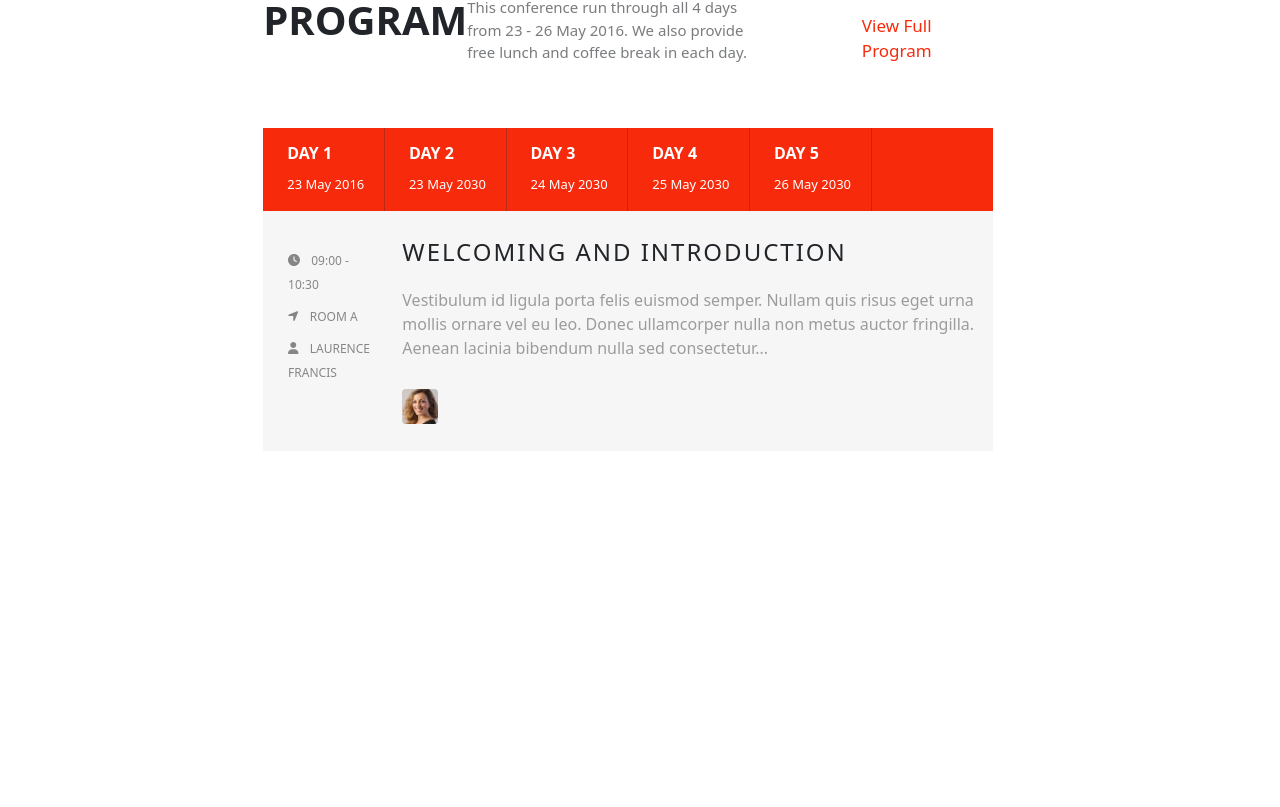
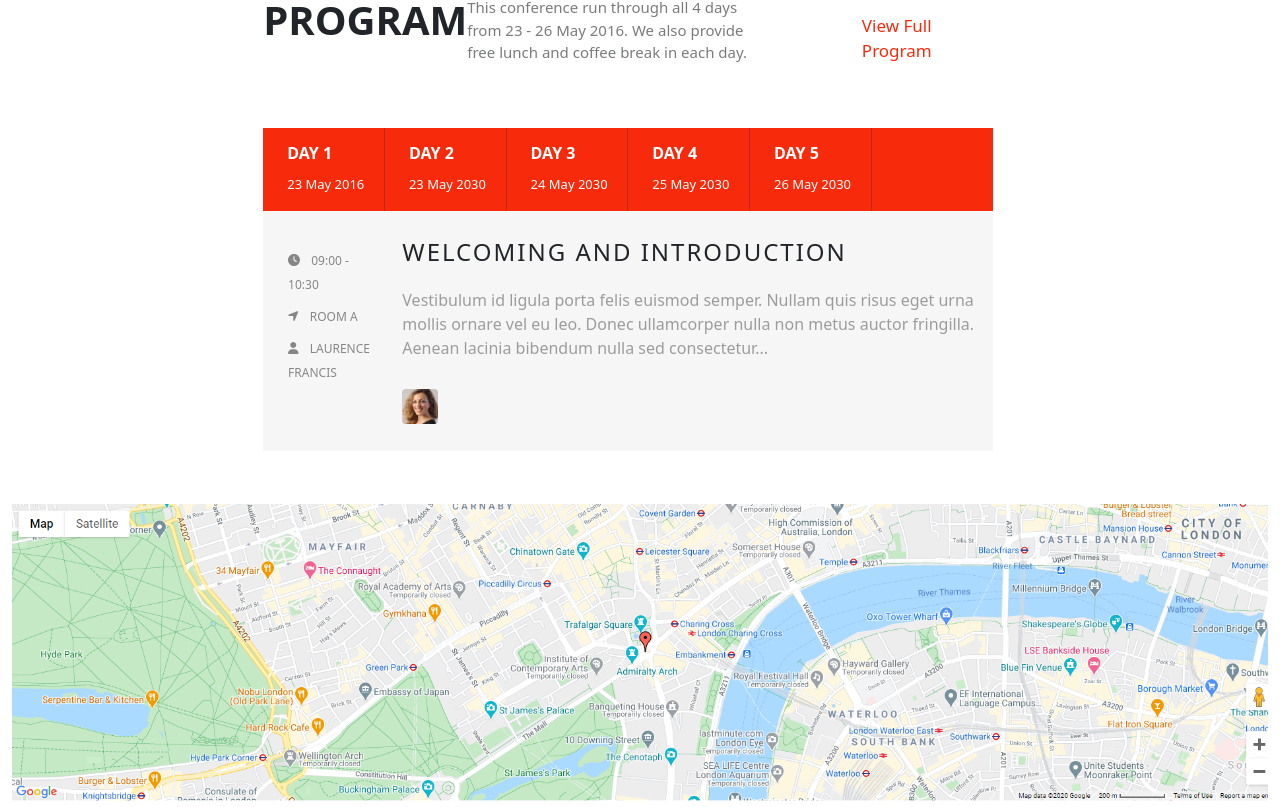
Before and after one commit to Rossiitaa/proj-html-vuejs, a Vue app: page / in a window 1280 px wide. Shown: the part 2104-2911 px from the top of the page. Before the commit the page ends 2608 px from the top, so only its background shows below. Built offline with nearby package versions, Linux system fonts and the light colour scheme.

Commit message:
implements the map via screen (momentarily)

```diff
--- a/src/components/Main.vue
+++ b/src/components/Main.vue
@@ -85,7 +85,7 @@
             <div id="section-program" class="row d-flex justify-content-around align-items-center">
 
                 <div id="all-program" class="d-flex flex-column justify-content-around">
-                    <!-- introduzione -->
+
                     <div id="program-top" class="d-flex justify-content-between align-items-center mb-5">
                         <h1 class="align-self-start fw-bolder">
                             PROGRAM
@@ -163,6 +163,11 @@
                         </div>
                     </div>
                 </div>
+            </div>
+            <!-- fine program -->
+            <!-- map -->
+            <div>
+                <img src="../assets/images/chrome_Hgkn5dyhd4.png" alt="mappa google" class="map" style="width:100%">
             </div>
         </div>
     </main>
@@ -487,4 +492,6 @@ data() {
 
     }
 }
+
+/* map */
 </style>
```
Also changed, not shown: src/assets/images/chrome_Hgkn5dyhd4.png (added).
